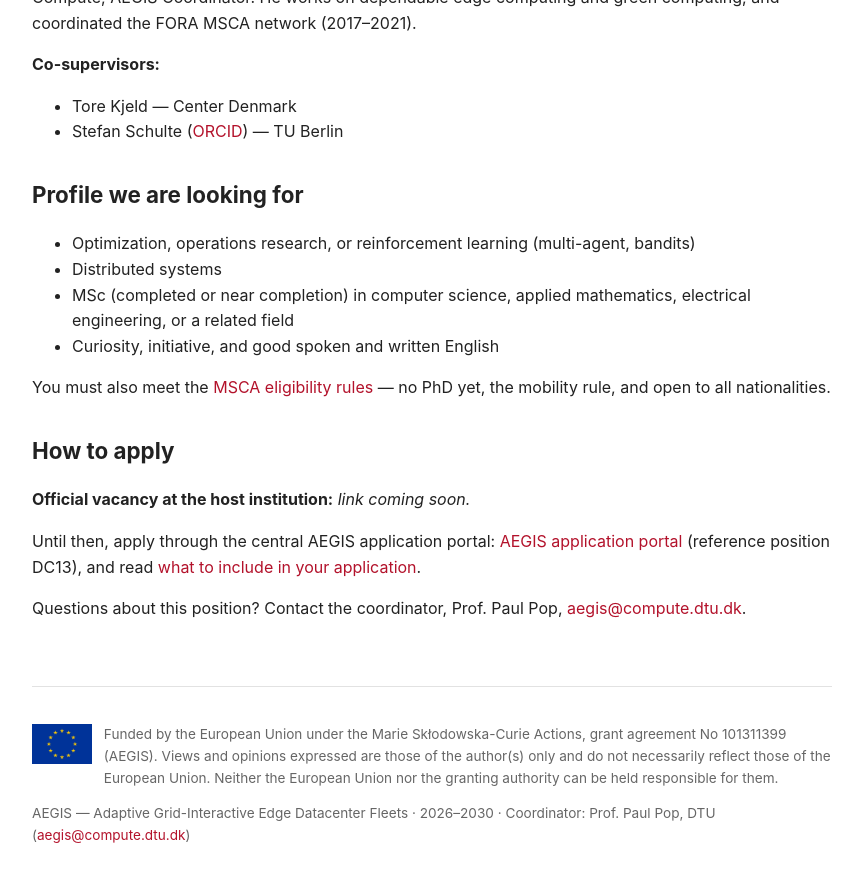
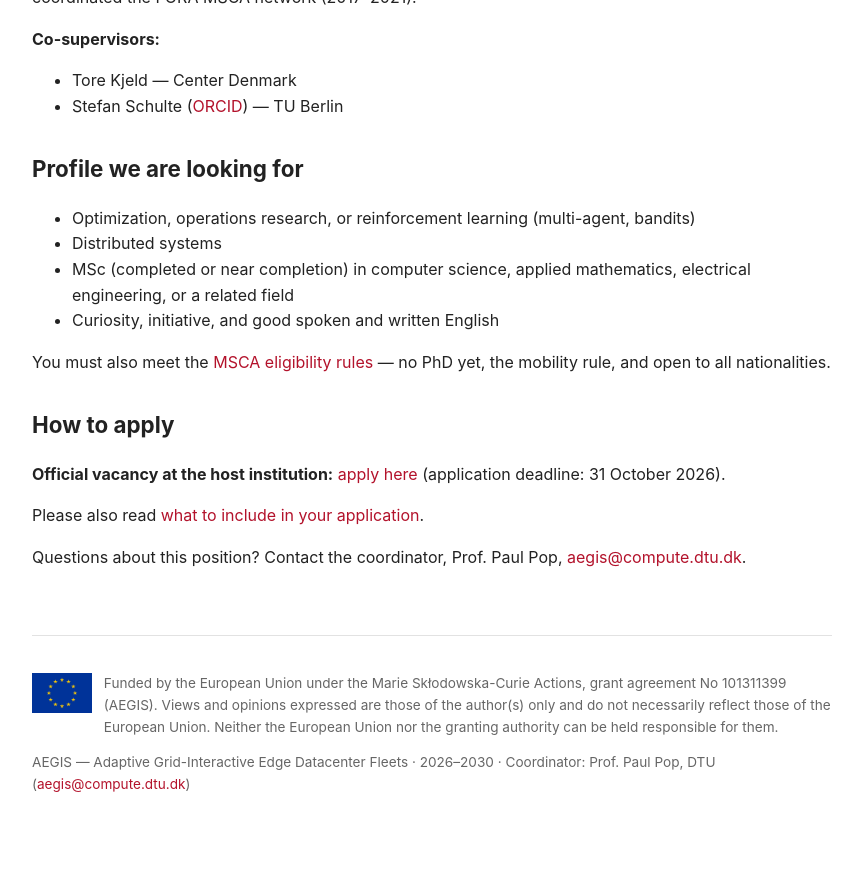
Before and after one commit to aegis-dn/aegis-dn.github.io, a Jekyll site: the page built from positions/dc13.md, in a window 1280 px wide and 900 px high, scrolled down 1456 px. Shown: the top 882 px of the window, without its empty margins (208-1069 px from the left). Built offline with Jekyll 4.4.1, drawn with Linux system fonts in a browser that asks for light colours; after the commit the page ends 2305 px from its top, so only the background shows below that; some of the changed text lies outside the part shown.

Commit message:
Add official DC13 vacancy link

```diff
--- a/positions/dc13.md
+++ b/positions/dc13.md
@@ -5,7 +5,7 @@ permalink: /positions/dc13/
 
 **Host:** [Technical University of Denmark (DTU)](https://www.dtu.dk/english/), Lyngby, Denmark — Embedded Systems Engineering section (ESE), DTU Compute.
 **Work package:** WP3 (Fleet Operations and Industrial Validation)
-**Duration and start:** 36 months, full-time; start between February and September 2027 (latest start September 2027).
+**Duration and start:** 36 months, full-time; expected start 1 April 2027 or according to mutual agreement.
 
 ## The project
 
@@ -53,4 +53,4 @@ The Embedded Systems Engineering section at DTU Compute works on methods, tools,
 
 You must also meet the [MSCA eligibility rules](/job-requirements/) — no PhD yet, the mobility rule, and open to all nationalities.
 
-{% include apply-block.html dc="DC13" %}
+{% include apply-block.html dc="DC13" official="https://efzu.fa.em2.oraclecloud.com/hcmUI/CandidateExperience/en/sites/CX_2001/job/8088/" deadline="31 October 2026" %}
```
